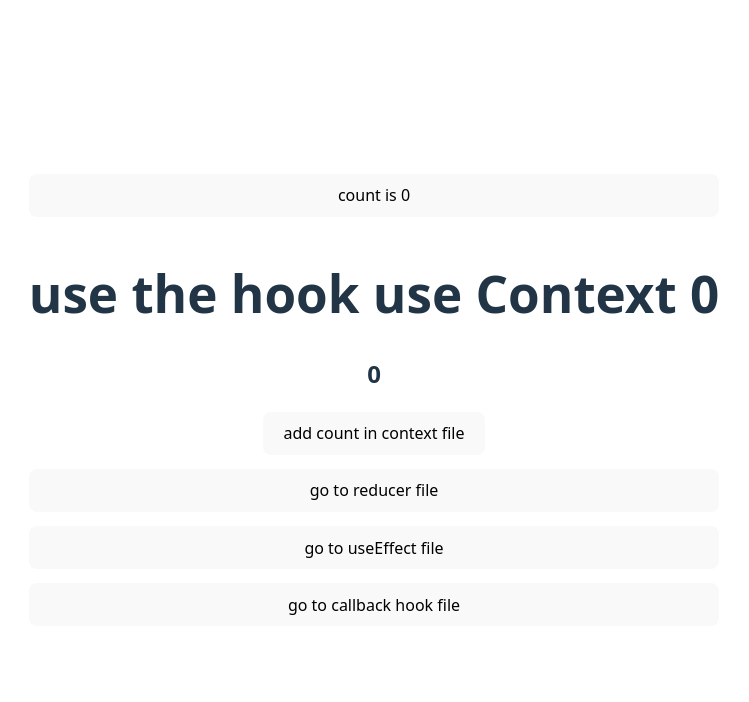
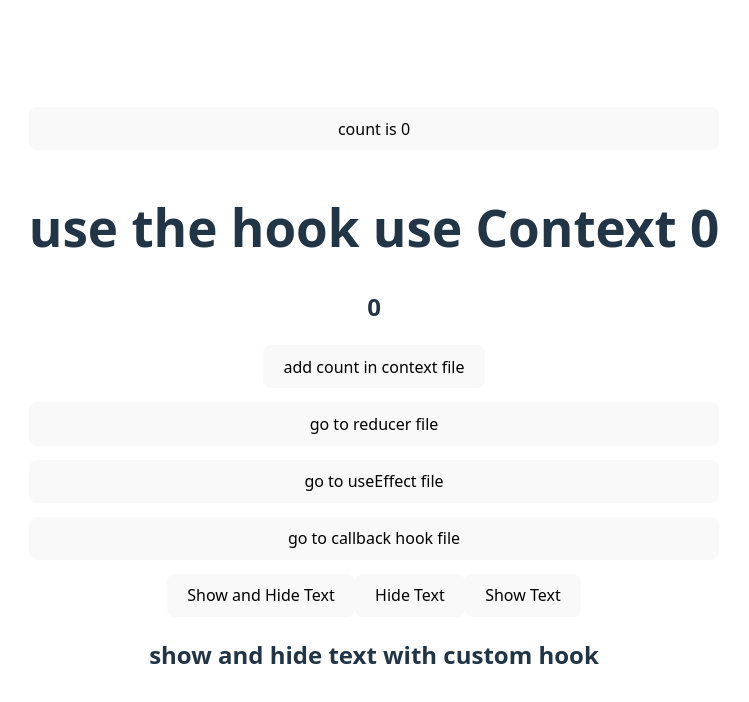
Before and after one commit to komaldhillon08/hook-in-react, a React (Vite) app: page / in a window 1280 px wide. Shown: the top 702 px of the page, without its empty margins (266-1015 px from the left). Built offline with nearby package versions, Linux system fonts and the light colour scheme.

Commit message:
add custom hook

```diff
--- a/src/App.jsx
+++ b/src/App.jsx
@@ -5,6 +5,9 @@ import "./app.css"
 import UseReducerHook from './assets/component/UseReducerHooks'
 import UseCallbackHook from './assets/component/UseCallbackHook'
 import UseEffectHook from './assets/component/UseEffectHook'
+
+// add the custom hook
+import useToggle from './custon-hook/useToggel'
 
 
 
@@ -14,6 +17,10 @@ function App() {
   // got to setUseCallbackHook file
   const [useCallbackHook, setUseCallbackHook] = useState(false)
   const [useEffectHook, setUseEffectHook] = useState(false)
+
+  // add the custom hook
+  // const[toggelValue , toggelVal]=useToggel(true);
+  const { toggleValue, toggleVal } = useToggle(true);
 
 
 
@@ -74,6 +81,18 @@ function App() {
           <button onClick={reducerFuntion}>go to reducer file</button>
           <button onClick={goToUseEffect}>go to useEffect file</button>
           <button onClick={goToCallbackHook}>go to callback hook file</button>
+
+
+          {/* using the custom hooks in react  */}
+
+          <div>
+            <button onClick={toggleVal}>Show and Hide Text</button>
+            <button onClick={() => toggleVal(false)}>Hide Text</button>
+            <button onClick={() => toggleVal(true)}>Show Text</button>
+
+            {toggleValue && <h2>show and hide text with custom hook</h2>}
+          </div>
+
         </>
       )}
     </MyContext.Provider>
--- /dev/null
+++ b/src/custon-hook/useToggel.js
@@ -0,0 +1,18 @@
+import { useState } from "react";
+
+export default function useToggle(defaultValue) {
+  const [toggleValue, setToggleValue] = useState(defaultValue);
+
+  function toggleVal(val) {
+    if (typeof val === 'boolean') {
+      setToggleValue(val);
+    } else {
+      setToggleValue(prev => !prev);
+    }
+  }
+
+  return {
+    toggleValue,
+    toggleVal
+  };
+}
```
